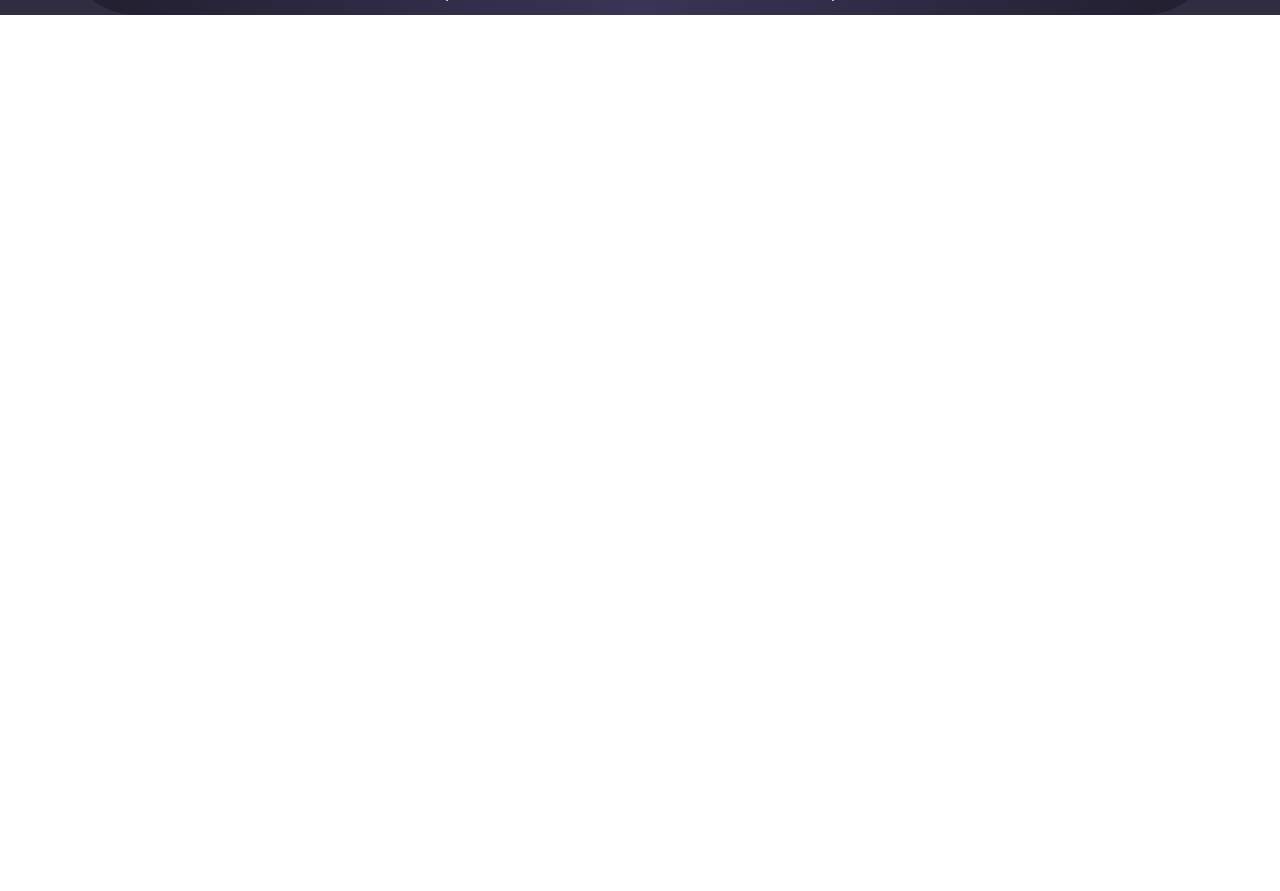
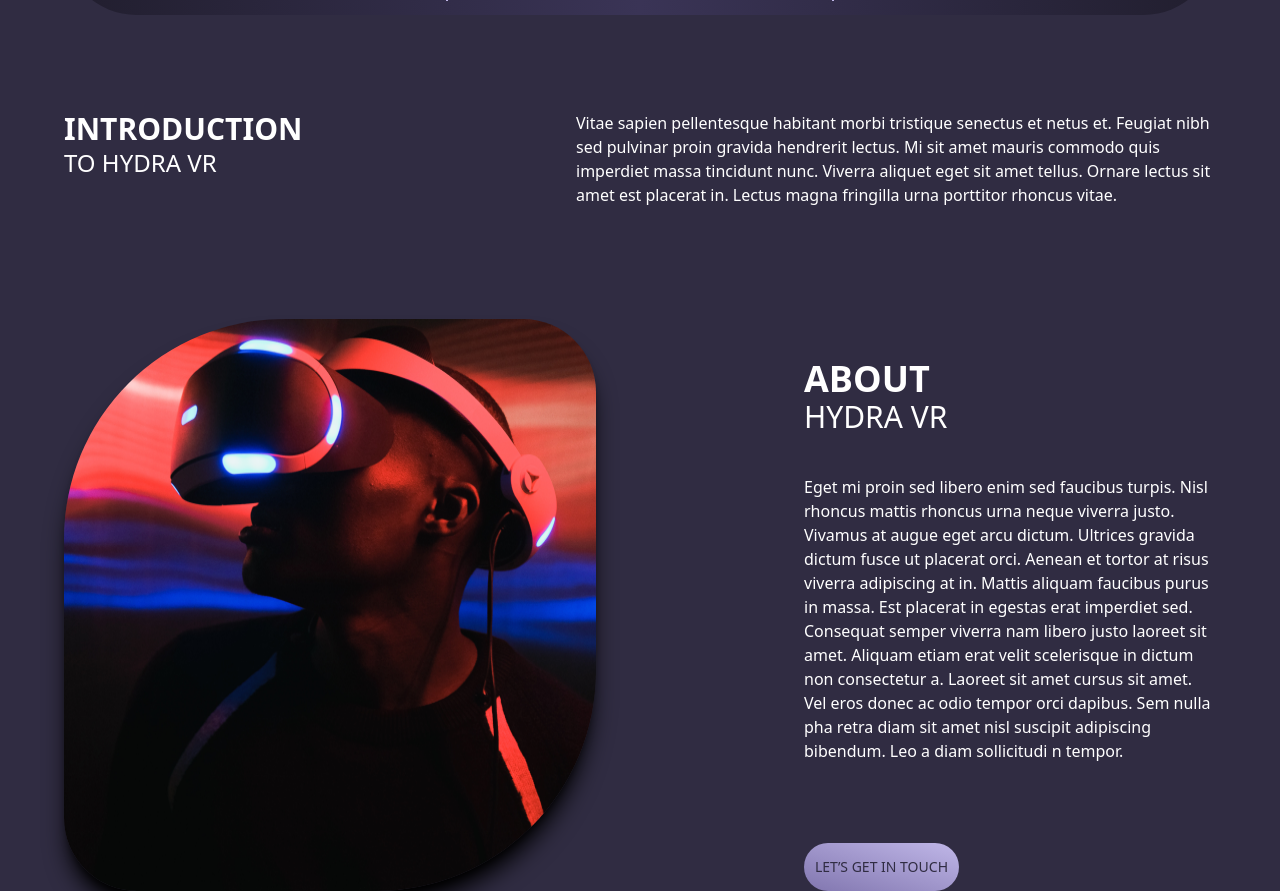
Before and after one commit to mmdbzr/LandingPage, a React (Vite) app: page / in a window 1280 px wide. Shown: the part 851-1742 px from the top of the page. Before the commit the page ends 866 px from the top, so only its background shows below. Built offline with nearby package versions, Linux system fonts and the light colour scheme; a web font is replaced by a local one.

Commit message:
create intro component

```diff
--- a/src/Pages/Landing/LandingPage.tsx
+++ b/src/Pages/Landing/LandingPage.tsx
@@ -1,8 +1,8 @@
 import React from "react";
-import PrimaryButton from "../../Components/Ui/PrimaryButton";
 import Navbar from "../../Components/Layout/Navbar";
 import HeroSections from "./Sections/HeroSections";
 import Information from "../../Components/Ui/Information";
+import Introduction from "./Sections/Introduction";
 
 interface ComponentProps {
 	className: string;
@@ -13,6 +13,7 @@ const LandingPage: React.FC<ComponentProps> = ({ className }) => {
 			<Navbar className="pt-6" />
 			<HeroSections className="w-full mt-28" />
 			<Information className="mt-24" />
+			<Introduction className="mt-24" />
 		</div>
 	);
 };
--- /dev/null
+++ b/src/Pages/Landing/Sections/Introduction.tsx
@@ -0,0 +1,59 @@
+import React from "react";
+import PrimaryButton from "../../../Components/Ui/PrimaryButton";
+import Image from "../../../assets/pexels-shvets-production-7562014 1.png";
+
+interface ComponentProps {
+	className: string;
+}
+
+const Introduction: React.FC<ComponentProps> = ({ className }) => {
+	return (
+		<div className={`space-y-28 ${className}`}>
+			<div className="flex justify-between">
+				<div>
+					<p className="text-white text-3xl font-bold">
+						INTRODUCTION
+					</p>
+					<p className="text-white text-2xl font-thin">TO HYDRA VR</p>
+				</div>
+				<p className="text-white w-[40em]">
+					Vitae sapien pellentesque habitant morbi tristique senectus
+					et netus et. Feugiat nibh sed pulvinar proin gravida
+					hendrerit lectus. Mi sit amet mauris commodo quis imperdiet
+					massa tincidunt nunc. Viverra aliquet eget sit amet tellus.
+					Ornare lectus sit amet est placerat in. Lectus magna
+					fringilla urna porttitor rhoncus vitae.
+				</p>
+			</div>
+			<div className="flex space-x-52 ">
+				<img
+					src={Image}
+					className="rounded-[73px] rounded-tl-[220px] rounded-br-[220px] shadow-xl shadow-black"
+				/>
+				<div className="pt-10">
+					<p className="text-white font-bold text-4xl">ABOUT</p>
+					<p className="text-white font-thin text-3xl">HYDRA VR</p>
+					<p className="text-white mt-10">
+						Eget mi proin sed libero enim sed faucibus turpis. Nisl
+						rhoncus mattis rhoncus urna neque viverra justo. Vivamus
+						at augue eget arcu dictum. Ultrices gravida dictum fusce
+						ut placerat orci. Aenean et tortor at risus viverra
+						adipiscing at in. Mattis aliquam faucibus purus in
+						massa. Est placerat in egestas erat imperdiet sed.
+						Consequat semper viverra nam libero justo laoreet sit
+						amet. Aliquam etiam erat velit scelerisque in dictum non
+						consectetur a. Laoreet sit amet cursus sit amet. Vel
+						eros donec ac odio tempor orci dapibus. Sem nulla pha
+						retra diam sit amet nisl suscipit adipiscing bibendum.
+						Leo a diam sollicitudi n tempor.
+					</p>
+					<PrimaryButton className="p-2 text-sm mt-20">
+						LET’S GET IN TOUCH
+					</PrimaryButton>
+				</div>
+			</div>
+		</div>
+	);
+};
+
+export default Introduction;
```
Also changed, not shown: src/assets/pexels-shvets-production-7562014 1.png (added).
